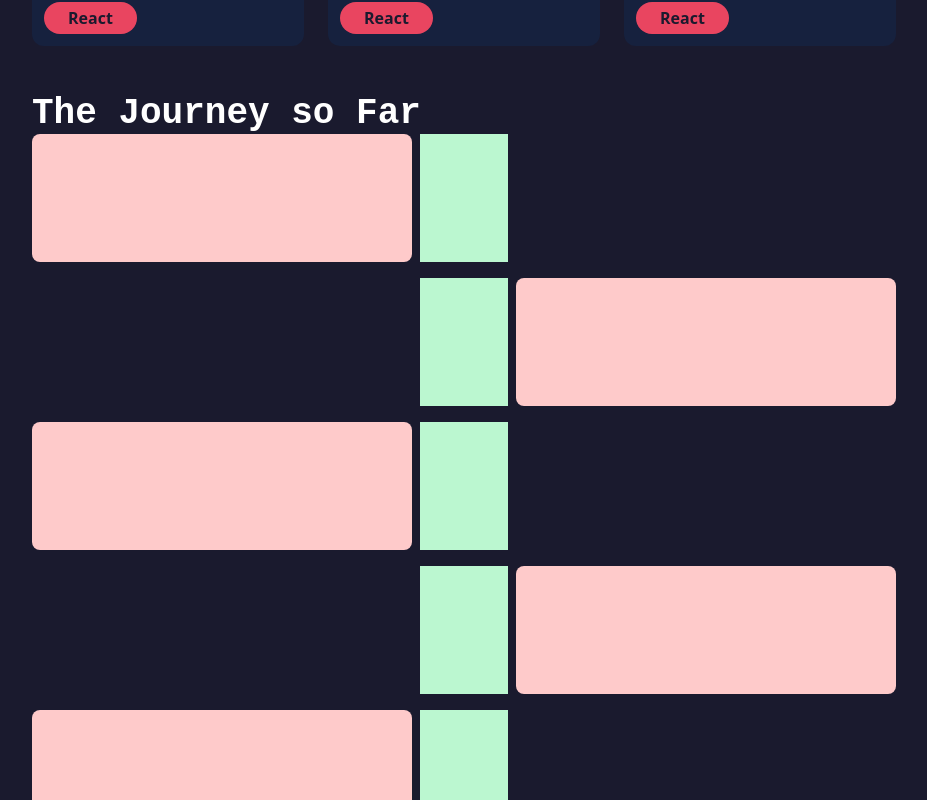
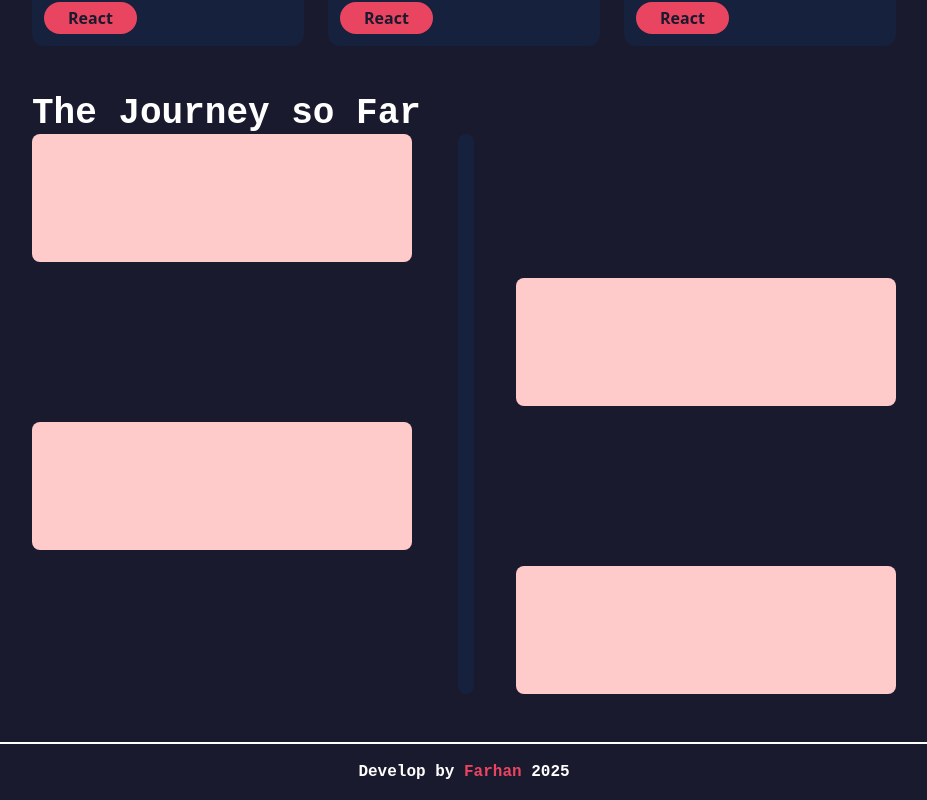
Before and after one commit to RazaqFarhanR/rarea-repo, a React (Vite) app: page / in a window 1280 px wide. Shown: the part 1160-1960 px from the top of the page, without its empty margins (176-1103 px from the left). Built offline with nearby package versions, Linux system fonts and the light colour scheme; a web font is replaced by a local one.

Commit message:
wip: journey section

```diff
--- a/src/pages/Home.tsx
+++ b/src/pages/Home.tsx
@@ -103,14 +103,14 @@ function App() {
 
       <div className="px-8 lg:px-52 my-12">
         <h1 className="text-2xl lg:text-4xl font-azaret font-semibold text-white">The Journey so Far</h1>
-        <div className="grid gap-4 h-max">
+        <div className="grid gap-4 relative after:rounded-xl after:-ml-[6px] after:w-4 after:absolute after:bg-[#16213E] after:h-full after:top-0 after:left-1/2">
           {(() => {
             let rows = [];
-            for (let i = 0; i < 6; i++) {
+            for (let i = 0; i < 4; i++) {
               if (i%2!=0) {
                 rows.push(
                   <div className="z-10 grid grid-cols-9 gap-2">
-                    <div className="col-start-5 bg-green-200">
+                    <div className="col-start-5">
 
                     </div>
                     <div className="col-span-4 col-end-10 bg-red-200 h-32 rounded-lg">
@@ -124,7 +124,7 @@ function App() {
                     <div className="col-span-4 bg-red-200 h-32 rounded-lg">
 
                     </div>
-                    <div className="bg-green-200">
+                    <div className="">
 
                     </div>
                   </div>
```
